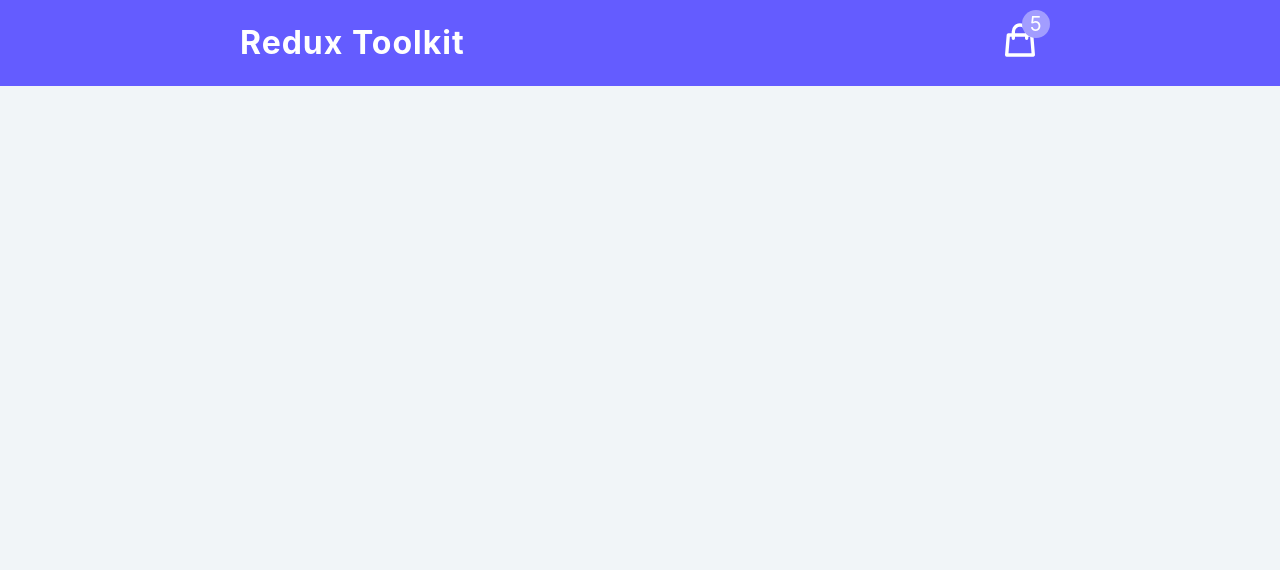
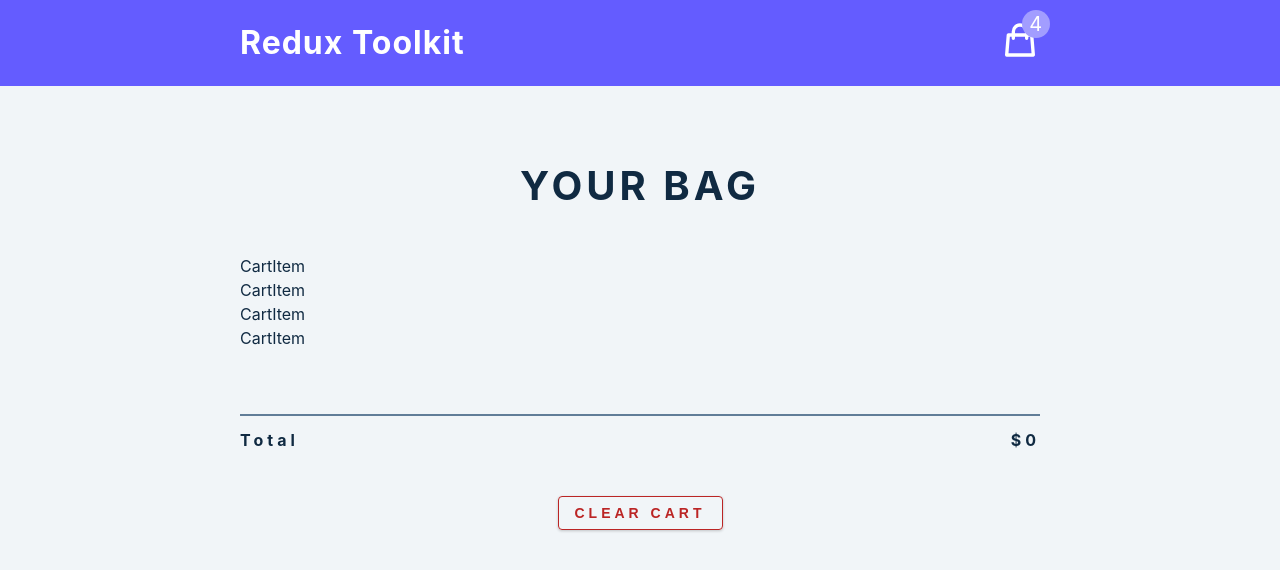
Before and after one commit to Arman-Kabir/Redux-Toolkit-Js, a React (Create React App) app: page / in a window 1280 px wide. Shown: the top 570 px of the page. Built offline with nearby package versions, Linux system fonts and the light colour scheme.

Commit message:
CartContainer done

```diff
--- a/src/App.js
+++ b/src/App.js
@@ -1,7 +1,9 @@
+import CartContainer from "./components/CartContainer";
 import { Navbar } from "./components/Navbar";
 function App() {
   return <main>
     <Navbar></Navbar>
+    <CartContainer></CartContainer>
   </main>
 }
 export default App;
--- a/src/components/CartContainer.js
+++ b/src/components/CartContainer.js
@@ -1,10 +1,39 @@
 import React from 'react';
 import cartItems from '../cartItems';
+import { UseSelector, useSelector } from 'react-redux';
+import { CartItem } from './CartItem';
 
 const CartContainer = () => {
-  return (
-    <div>CartContainer</div>
-  )
+    const { cartItems, total, amount } = useSelector((store) => store.cart);
+
+    if (amount < 1) {
+        return <section className='cart'>
+            <header>
+                <h2>Your bag</h2>
+                <h4 className='empty-cart'>is currently empty </h4>
+            </header>
+        </section>
+    }
+
+    return <section className='cart'>
+        <header>
+            <h2>Your bag</h2>
+        </header>
+        <div>
+            {cartItems.map((item) => {
+                return <CartItem key={item.id}{...item}></CartItem>
+            })}
+        </div>
+        <footer>
+            <hr />
+            <div className="cart-total">
+                <h4>total <span>${total}</span> </h4>
+            </div>
+            <button className="btn clear-btn">
+                Clear cart
+            </button>
+        </footer>
+    </section>
 }
 
 export default CartContainer
--- a/src/features/cart/cartSlice.js
+++ b/src/features/cart/cartSlice.js
@@ -3,7 +3,7 @@
 
 const initialState = {
     cartItems:cartItems,
-    amount:5,
+    amount:4,
     total:0,
     isLoading:true,
 }
```
